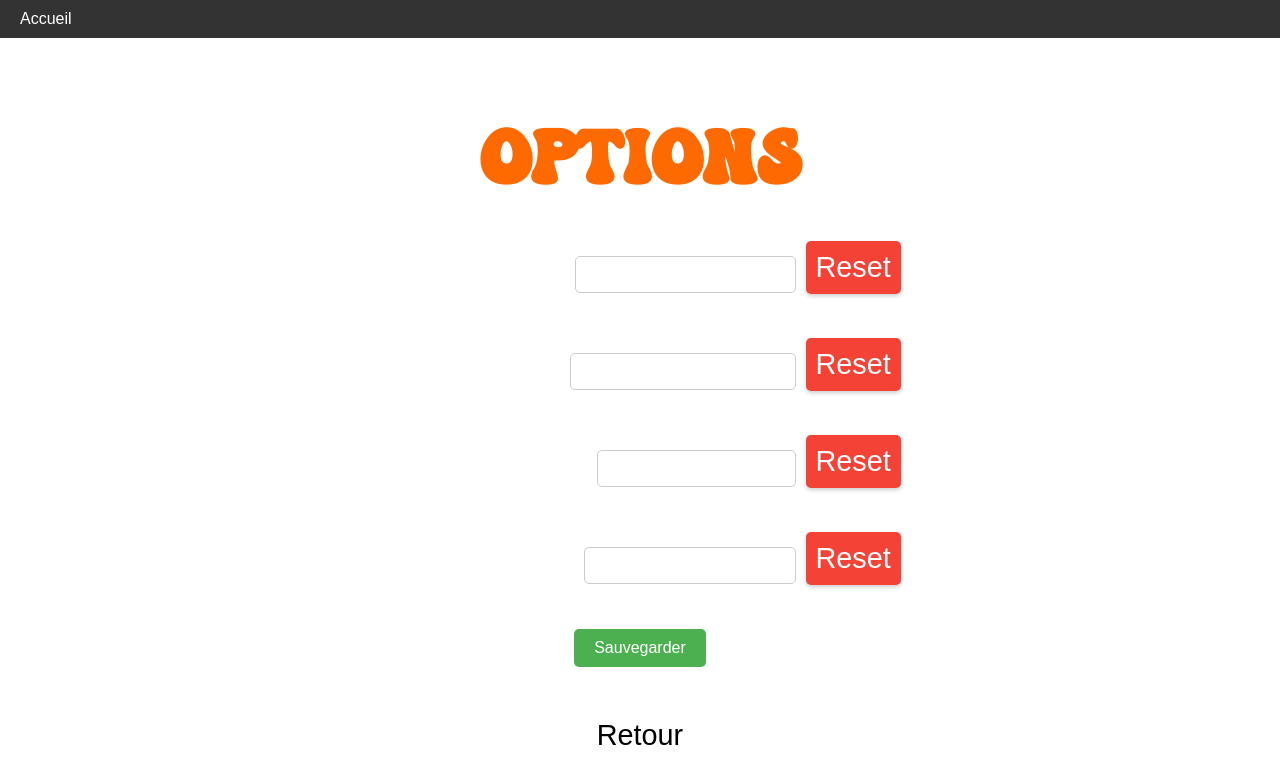
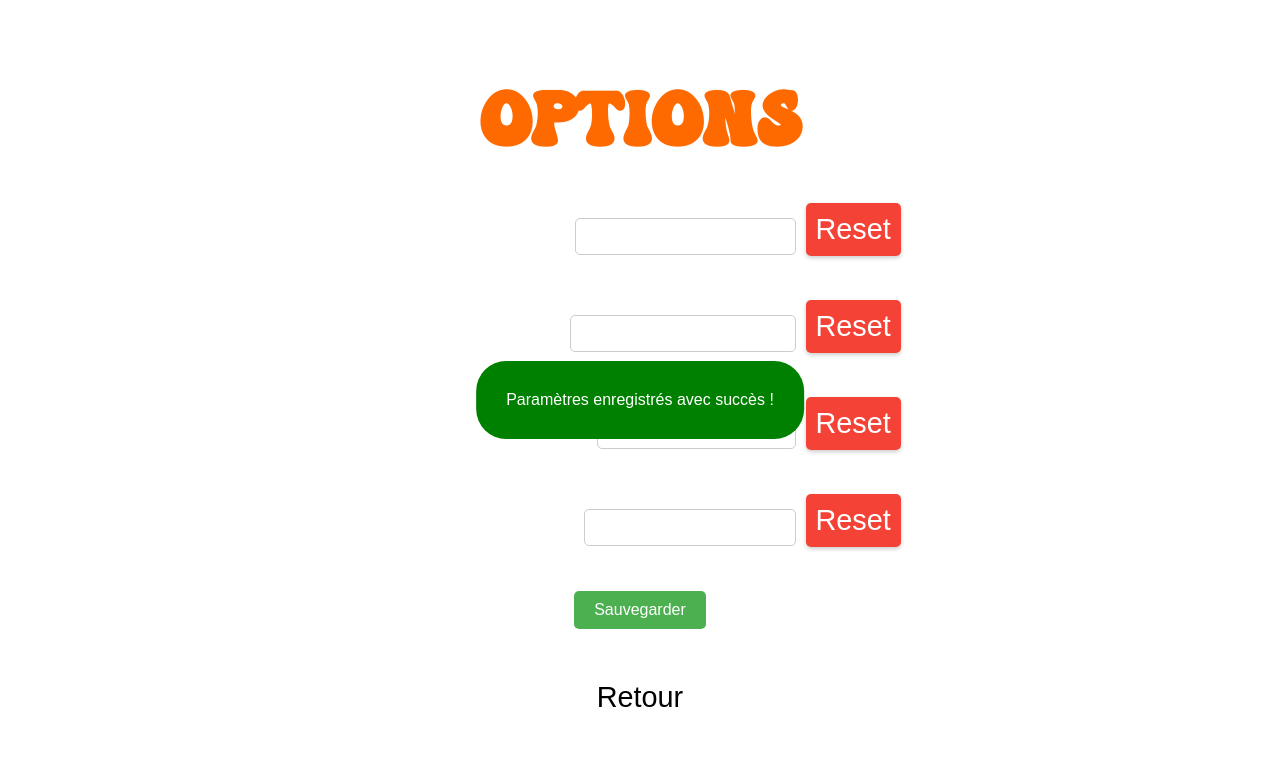
Before and after one commit to RFENZL/AlgoRealm, a plain HTML site: page frontend/option.html in a window 1280 px wide. Both pictures are taken after a click on the button "Sauvegarder". Drawn offline with Linux system fonts and the light colour scheme.

Commit message:
add settings save

```diff
--- a/frontend/js/setting.js
+++ b/frontend/js/setting.js
@@ -48,7 +48,7 @@ function initSaveButton() {
             right: rightKey
         }));
 
-        alert('Touches sauvegardées avec succès!');
+        showConfirmation();
     });
 }
 
@@ -61,3 +61,30 @@ function displaySavedKeys() {
         document.getElementById('right-key').value = savedKeys.right;
     }
 }
+
+function showConfirmation() {
+    // Créer un nouvel élément div
+    const confirmation = document.createElement('div');
+
+    // Ajouter du texte à l'élément div
+    confirmation.textContent = 'Paramètres enregistrés avec succès !';
+
+    // Ajouter des styles à l'élément div
+    confirmation.style.position = 'fixed';
+    confirmation.style.top = '50%';
+    confirmation.style.left = '50%';
+    confirmation.style.transform = 'translate(-50%, -50%)';
+    confirmation.style.padding = '30px';
+    confirmation.style.backgroundColor = 'green';
+    confirmation.style.color = 'white';
+    confirmation.style.textAlign = 'center';
+    confirmation.style.borderRadius = '30px';
+
+    // Ajouter l'élément div au body
+    document.body.appendChild(confirmation);
+
+    // Supprimer l'élément div après 3 secondes
+    setTimeout(() => {
+        document.body.removeChild(confirmation);
+    }, 3000);
+}
--- a/frontend/option.html
+++ b/frontend/option.html
@@ -6,13 +6,6 @@
     <link rel="stylesheet" href="../frontend/css/main.css">
 </head>
 <body>
-<header>
-    <nav>
-        <ul>
-            <li><a href="index.html">Accueil</a></li>
-        </ul>
-    </nav>
-</header>
 <div id="options-container">
     <h2 class="sub_title">Options</h2>
     <div class="bindings">
```
Also changed, not shown: frontend/index.html (+0 -7 lines), frontend/js/map.js (+9 -6 lines).
